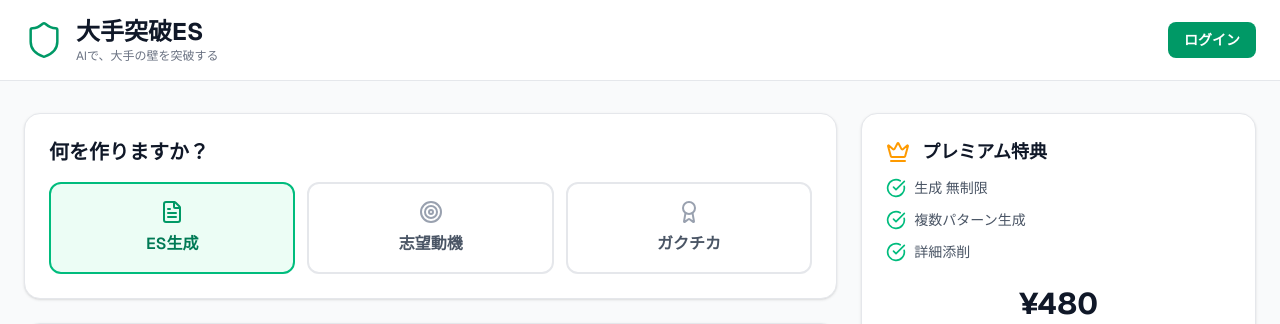
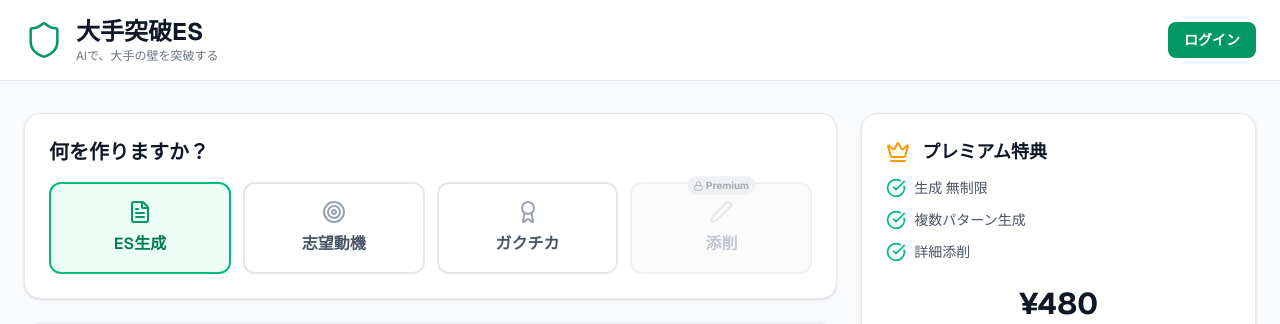
Before and after one commit to betectinc-create/ohte-toppa-es, a Next.js app: page / in a window 1280 px wide. Shown: the top 324 px of the page. Built offline with nearby package versions, Linux system fonts and the light colour scheme; no server answers.

Commit message:
switch to Claude API

```diff
--- a/app/page.tsx
+++ b/app/page.tsx
@@ -6,9 +6,9 @@ import { loadStripe } from '@stripe/stripe-js';
 
 import { SignInButton, SignedIn, SignedOut, UserButton } from '@clerk/nextjs';
 import { useState, useEffect } from 'react';
-import { Shield, Sparkles, Crown, Users, CheckCircle, Copy, X, FileText, Target, Award, Building2, Star, Edit2, Plus, Trash2 } from 'lucide-react';
+import { Shield, Sparkles, Crown, Users, CheckCircle, Copy, X, FileText, Target, Award, Building2, Star, Edit2, Plus, Trash2, Lock } from 'lucide-react';
 
-type GenerationType = 'es' | 'motivation' | 'gakuchika';
+type GenerationType = 'es' | 'motivation' | 'gakuchika' | 'review';
 type SelectionType = 'job' | 'intern';
 
 interface Company {
@@ -92,6 +92,7 @@ export default function HomePage() {
   const [formData, setFormData] = useState({ selectionType: 'job' as SelectionType, question: '', wordCount: 400, episode: '' });
   const [isReviewing, setIsReviewing] = useState(false);
   const [reviewText, setReviewText] = useState('');
+  const [reviewInputText, setReviewInputText] = useState('');
 
   // DB からクレジット取得
   useEffect(() => {
@@ -120,17 +121,18 @@ export default function HomePage() {
     try {
       const { count, error: countError } = await supabase.from('user_es').select('*', { count: 'exact', head: true }).eq('user_id', user.id);
       if (countError) throw countError;
-      const isPremium = await checkPremium(user.id);
-      if (!isPremium && (count ?? 0) >= 5) { alert('無料プランは5個まで保存できます。\nプレミアムプランで無制限に保存しましょう！'); return; }
+      const isPremiumUser = await checkPremium(user.id);
+      if (!isPremiumUser && (count ?? 0) >= 5) { alert('無料プランは5個まで保存できます。\nプレミアムプランで無制限に保存しましょう！'); return; }
       const { error } = await supabase.from('user_es').insert({ user_id: user.id, company: companyInput, generation_type: generationType, question: formData.question, episode: formData.episode, generated_text: generatedES, word_count: formData.wordCount });
       if (error) throw error;
-      if (isPremium) alert('ESを保存しました！（プレミアムプラン）');
+      if (isPremiumUser) alert('ESを保存しました！（プレミアムプラン）');
       else alert(`ESを保存しました！（残り${4 - (count ?? 0)}個保存可能）`);
     } catch (error) { console.error('Error:', error); alert('保存に失敗しました'); }
   };
 
   const handleUpgrade = async () => {
     if (!user) { alert('ログインしてください'); return; }
+    if (isPremium) return;
     try {
       await loadStripe(process.env.NEXT_PUBLIC_STRIPE_PUBLISHABLE_KEY!);
       const response = await fetch('/api/create-checkout-session', { method: 'POST', headers: { 'Content-Type': 'application/json' }, body: JSON.stringify({ userId: user.id }) });
@@ -142,6 +144,7 @@ export default function HomePage() {
   const wordCounts = Array.from({ length: 15 }, (_, i) => 100 + i * 50);
 
   const handleGenerationTypeChange = (type: GenerationType) => {
+    if (type === 'review' && !isPremium) return;
     setGenerationType(type);
     let q = '';
     if (type === 'motivation') q = 'なぜ当社を志望しますか？';
@@ -166,7 +169,6 @@ export default function HomePage() {
     if (!companyInput || !formData.question || !formData.episode) { alert('必須項目を全て入力してください'); return; }
     setIsGenerating(true);
     try {
-      // クレジット消費（プレミアムはスキップ）
       if (!isPremium) {
         const creditRes = await fetch('/api/credits', { method: 'POST', headers: { 'Content-Type': 'application/json' }, body: JSON.stringify({ userId: user.id }) });
         const creditData = await creditRes.json();
@@ -183,13 +185,15 @@ export default function HomePage() {
 
   const copyToClipboard = () => { navigator.clipboard.writeText(generatedES); alert('コピーしました！'); };
 
-  const reviewES = async () => {
+  const reviewES = async (inputText?: string) => {
     if (!user) return;
     if (!isPremium) { alert('詳細添削はプレミアムプラン限定です。アップグレードしてご利用ください。'); return; }
+    const textToReview = inputText || generatedES;
+    if (!textToReview.trim()) { alert('添削するテキストを入力してください。'); return; }
     setIsReviewing(true);
     setReviewText('');
     try {
-      const res = await fetch('/api/review', { method: 'POST', headers: { 'Content-Type': 'application/json' }, body: JSON.stringify({ userId: user.id, esText: generatedES, company: companyInput, question: formData.question, generationType }) });
+      const res = await fetch('/api/review', { method: 'POST', headers: { 'Content-Type': 'application/json' }, body: JSON.stringify({ userId: user.id, esText: textToReview, company: companyInput, question: formData.question, generationType: generationType === 'review' ? 'es' : generationType }) });
       const data = await res.json();
       if (data.success) setReviewText(data.review);
       else alert('添削に失敗しました。もう一度お試しください。');
@@ -211,9 +215,15 @@ export default function HomePage() {
             <div className="flex items-center gap-2">
               <SignedOut><SignInButton mode="modal"><button className="px-3 py-1.5 rounded-lg bg-emerald-600 hover:bg-emerald-700 text-white text-sm font-semibold">ログイン</button></SignInButton></SignedOut>
               <SignedIn>
+                {isPremium ? (
+                  <span className="px-3 py-1.5 rounded-lg bg-amber-100 text-amber-700 font-bold text-xs flex items-center gap-1.5">
+                    <Crown className="w-3.5 h-3.5" /> Premium
+                  </span>
+                ) : (
                   <button onClick={handleUpgrade} className="px-3 py-1.5 rounded-lg bg-gradient-to-r from-emerald-600 to-emerald-700 text-white font-bold text-xs flex items-center gap-1.5 shadow-sm">
                     <Crown className="w-3.5 h-3.5" /> UP
                   </button>
+                )}
                 <Link href="/history"><button className="p-2 rounded-lg bg-gray-100 hover:bg-gray-200 text-gray-700"><FileText className="w-4 h-4" /></button></Link>
                 <UserButton afterSignOutUrl="/" />
               </SignedIn>
@@ -230,9 +240,15 @@ export default function HomePage() {
             </div>
             <div className="flex-1" />
             <SignedIn>
+              {isPremium ? (
+                <span className="px-5 py-2.5 rounded-xl bg-amber-100 text-amber-700 font-bold flex items-center gap-2">
+                  <Crown className="w-5 h-5" /> プレミアム会員
+                </span>
+              ) : (
                 <button onClick={handleUpgrade} className="px-5 py-2.5 rounded-xl bg-gradient-to-r from-emerald-600 to-emerald-700 hover:from-emerald-700 hover:to-emerald-800 text-white font-bold flex items-center gap-2 shadow-sm hover:scale-105 transition-all">
                   <Crown className="w-5 h-5" /> アップグレード
                 </button>
+              )}
             </SignedIn>
             <SignedOut><SignInButton mode="modal"><button className="px-4 py-2 rounded-lg bg-emerald-600 hover:bg-emerald-700 text-white text-sm font-semibold">ログイン</button></SignInButton></SignedOut>
             <SignedIn>
@@ -250,22 +266,91 @@ export default function HomePage() {
             {/* 生成タイプ */}
             <div className="bg-white rounded-2xl p-4 md:p-6 border border-gray-200 shadow-sm">
               <h2 className="text-base md:text-xl font-bold mb-3 md:mb-4 text-gray-900">何を作りますか？</h2>
-              <div className="grid grid-cols-3 gap-2 md:gap-3">
+              <div className="grid grid-cols-4 gap-2 md:gap-3">
                 {([
-                  { type: 'es' as GenerationType, icon: FileText, label: 'ES生成' },
-                  { type: 'motivation' as GenerationType, icon: Target, label: '志望動機' },
-                  { type: 'gakuchika' as GenerationType, icon: Award, label: 'ガクチカ' }
-                ]).map(({ type, icon: Icon, label }) => (
+                  { type: 'es' as GenerationType, icon: FileText, label: 'ES生成', premium: false },
+                  { type: 'motivation' as GenerationType, icon: Target, label: '志望動機', premium: false },
+                  { type: 'gakuchika' as GenerationType, icon: Award, label: 'ガクチカ', premium: false },
+                  { type: 'review' as GenerationType, icon: Edit2, label: '添削', premium: true },
+                ]).map(({ type, icon: Icon, label, premium }) => (
                   <button key={type} onClick={() => handleGenerationTypeChange(type)}
-                    className={`p-3 md:p-4 rounded-xl border-2 transition-all ${generationType === type ? 'border-emerald-500 bg-emerald-50' : 'border-gray-200 bg-white hover:border-emerald-300'}`}>
-                    <Icon className={`w-5 h-5 md:w-6 md:h-6 mx-auto mb-1 md:mb-2 ${generationType === type ? 'text-emerald-600' : 'text-gray-400'}`} />
-                    <div className={`font-semibold text-xs sm:text-sm md:text-base ${generationType === type ? 'text-emerald-700' : 'text-gray-600'}`}>{label}</div>
+                    className={`p-3 md:p-4 rounded-xl border-2 transition-all relative ${
+                      premium && !isPremium
+                        ? 'border-gray-200 bg-gray-50 opacity-60 cursor-not-allowed'
+                        : generationType === type
+                          ? type === 'review' ? 'border-amber-500 bg-amber-50' : 'border-emerald-500 bg-emerald-50'
+                          : 'border-gray-200 bg-white hover:border-emerald-300'
+                    }`}
+                    disabled={premium && !isPremium}>
+                    {premium && (
+                      <span className={`absolute -top-2 left-1/2 -translate-x-1/2 text-[9px] sm:text-[10px] px-1.5 py-0.5 rounded-full font-bold whitespace-nowrap ${
+                        isPremium ? 'bg-amber-100 text-amber-700' : 'bg-gray-200 text-gray-500'
+                      }`}>
+                        {isPremium ? 'Premium' : <span className="flex items-center gap-0.5"><Lock className="w-2.5 h-2.5" />Premium</span>}
+                      </span>
+                    )}
+                    <Icon className={`w-5 h-5 md:w-6 md:h-6 mx-auto mb-1 md:mb-2 ${
+                      premium && !isPremium ? 'text-gray-300' : generationType === type ? (type === 'review' ? 'text-amber-600' : 'text-emerald-600') : 'text-gray-400'
+                    }`} />
+                    <div className={`font-semibold text-xs sm:text-sm md:text-base ${
+                      premium && !isPremium ? 'text-gray-400' : generationType === type ? (type === 'review' ? 'text-amber-700' : 'text-emerald-700') : 'text-gray-600'
+                    }`}>{label}</div>
                   </button>
                 ))}
               </div>
             </div>
 
-            {/* フォーム */}
+            {/* 添削フォーム（プレミアム専用） */}
+            {generationType === 'review' && isPremium && (
+              <div className="bg-white rounded-2xl p-4 md:p-8 border border-gray-200 shadow-sm">
+                <div className="flex items-center gap-2 md:gap-3 mb-4">
+                  <Edit2 className="w-5 h-5 md:w-6 md:h-6 text-amber-600 flex-shrink-0" />
+                  <h2 className="text-base sm:text-lg md:text-2xl font-bold text-gray-900">AIで詳細添削</h2>
+                  <span className="text-[10px] sm:text-xs px-2 py-0.5 rounded-full bg-amber-100 text-amber-700 font-bold">Premium</span>
+                </div>
+                <p className="text-xs sm:text-sm text-gray-500 mb-4">作成済みのESを貼り付けて、AIが構成力・具体性・論理性・企業適合度・表現力の5つの観点で添削します。</p>
+
+                <div className="space-y-4">
+                  <div>
+                    <label className="block text-sm font-medium mb-2 text-gray-700">添削するES <span className="text-amber-600">*</span></label>
+                    <textarea value={reviewInputText} onChange={(e) => setReviewInputText(e.target.value)} rows={8}
+                      className="w-full px-3 sm:px-4 py-2.5 sm:py-3 rounded-xl border border-gray-300 text-gray-900 placeholder-gray-400 focus:outline-none focus:ring-2 focus:ring-amber-500 resize-none text-sm sm:text-base"
+                      placeholder="添削したいESの本文をここに貼り付けてください..." />
+                  </div>
+
+                  <div>
+                    <label className="block text-sm font-medium mb-2 text-gray-700">企業名（任意）</label>
+                    <input type="text" value={companyInput} onChange={(e) => handleCompanyInputChange(e.target.value)}
+                      className="w-full px-3 sm:px-4 py-2.5 sm:py-3 rounded-xl border border-gray-300 text-gray-900 placeholder-gray-400 focus:outline-none focus:ring-2 focus:ring-amber-500 text-sm sm:text-base"
+                      placeholder="企業名を入力すると企業に合わせた添削になります" />
+                  </div>
+
+                  <button onClick={() => reviewES(reviewInputText)} disabled={isReviewing || !reviewInputText.trim()}
+                    className="w-full py-3 sm:py-4 rounded-xl font-bold text-sm sm:text-lg disabled:opacity-50 disabled:cursor-not-allowed bg-amber-500 hover:bg-amber-600 text-white shadow-lg transition-all hover:scale-[1.02]"
+                    style={{ boxShadow: '0 4px 16px rgba(245, 158, 11, 0.3)' }}>
+                    {isReviewing ? (
+                      <span className="flex items-center justify-center gap-2"><div className="animate-spin rounded-full h-5 w-5 border-2 border-white border-t-transparent" />AI添削中...</span>
+                    ) : (
+                      <span className="flex items-center justify-center gap-2"><Edit2 className="w-5 h-5" />AIで詳細添削する</span>
+                    )}
+                  </button>
+
+                  {reviewText && (
+                    <div className="p-4 sm:p-6 rounded-xl bg-amber-50 border border-amber-200">
+                      <div className="flex items-center gap-2 mb-3"><Edit2 className="w-5 h-5 text-amber-600" /><span className="font-bold text-gray-900">AI添削結果</span></div>
+                      <div className="whitespace-pre-wrap leading-relaxed text-sm text-gray-800">{reviewText}</div>
+                      <button onClick={() => { navigator.clipboard.writeText(reviewText); alert('添削結果をコピーしました！'); }}
+                        className="mt-4 px-4 py-2 rounded-lg bg-gray-800 hover:bg-gray-900 text-white text-sm font-bold flex items-center gap-2">
+                        <Copy className="w-4 h-4" /> 結果をコピー
+                      </button>
+                    </div>
+                  )}
+                </div>
+              </div>
+            )}
+
+            {/* 生成フォーム（ES/志望動機/ガクチカ） */}
+            {generationType !== 'review' && (
             <div className="bg-white rounded-2xl p-4 md:p-8 border border-gray-200 shadow-sm">
               <div className="flex items-center gap-2 md:gap-3 mb-2">
                 <Building2 className="w-5 h-5 md:w-6 md:h-6 text-emerald-600 flex-shrink-0" />
@@ -413,17 +498,27 @@ export default function HomePage() {
                 </button>
               </div>
             </div>
+            )}
           </div>
 
           {/* サイドバー */}
           <div className="space-y-4 md:space-y-6">
             <div className="bg-white rounded-2xl p-4 md:p-6 border border-gray-200 shadow-sm">
               <div className="flex items-center gap-3 mb-3"><Crown className="w-5 h-5 sm:w-6 sm:h-6 text-amber-500" /><h3 className="text-base sm:text-lg font-bold text-gray-900">プレミアム特典</h3></div>
+              {isPremium && (
+                <div className="mb-4 px-3 py-2 rounded-lg bg-amber-50 border border-amber-200 text-center">
+                  <span className="text-sm font-bold text-amber-700 flex items-center justify-center gap-1.5"><Crown className="w-4 h-4" /> ご利用中</span>
+                </div>
+              )}
               <ul className="space-y-2 sm:space-y-3 mb-4 sm:mb-6">
                 {['生成 無制限', '複数パターン生成', '詳細添削'].map((f, i) => (<li key={i} className="flex items-center gap-2 text-xs sm:text-sm text-gray-600"><CheckCircle className="w-4 h-4 sm:w-5 sm:h-5 text-emerald-500 flex-shrink-0" /><span>{f}</span></li>))}
               </ul>
+              {!isPremium && (
+                <>
                   <div className="text-center mb-3 sm:mb-4"><div className="text-2xl sm:text-3xl font-bold text-gray-900">¥480</div><div className="text-xs sm:text-sm text-gray-500">/月</div></div>
                   <button onClick={handleUpgrade} className="w-full py-2.5 sm:py-3 rounded-xl font-bold text-sm sm:text-base bg-emerald-600 hover:bg-emerald-700 text-white shadow-sm">今すぐアップグレード</button>
+                </>
+              )}
             </div>
           </div>
         </div>
@@ -447,7 +542,7 @@ export default function HomePage() {
 
             {/* 添削セクション */}
             <div className="mb-4 sm:mb-6">
-              <button onClick={reviewES} disabled={isReviewing}
+              <button onClick={() => reviewES()} disabled={isReviewing}
                 className={`w-full py-2.5 sm:py-3 px-4 rounded-xl font-bold text-sm sm:text-base flex items-center justify-center gap-2 transition-all ${isPremium ? 'bg-amber-500 hover:bg-amber-600 text-white' : 'bg-gray-100 text-gray-500 border-2 border-dashed border-gray-300'}`}>
                 {isReviewing ? (<><div className="animate-spin rounded-full h-4 w-4 border-2 border-white border-t-transparent" /> AI添削中...</>) : isPremium ? (<><Edit2 className="w-4 h-4" /> AIで詳細添削する</>) : (<><Crown className="w-4 h-4 text-amber-500" /> 詳細添削（プレミアム限定）</>)}
               </button>
@@ -467,7 +562,6 @@ export default function HomePage() {
           </div>
         </div>
       )}
-
 
       {/* フッター */}
       <footer className="bg-white border-t border-gray-200 mt-8">
```
Lines whose indentation alone changed are shown as unchanged.
